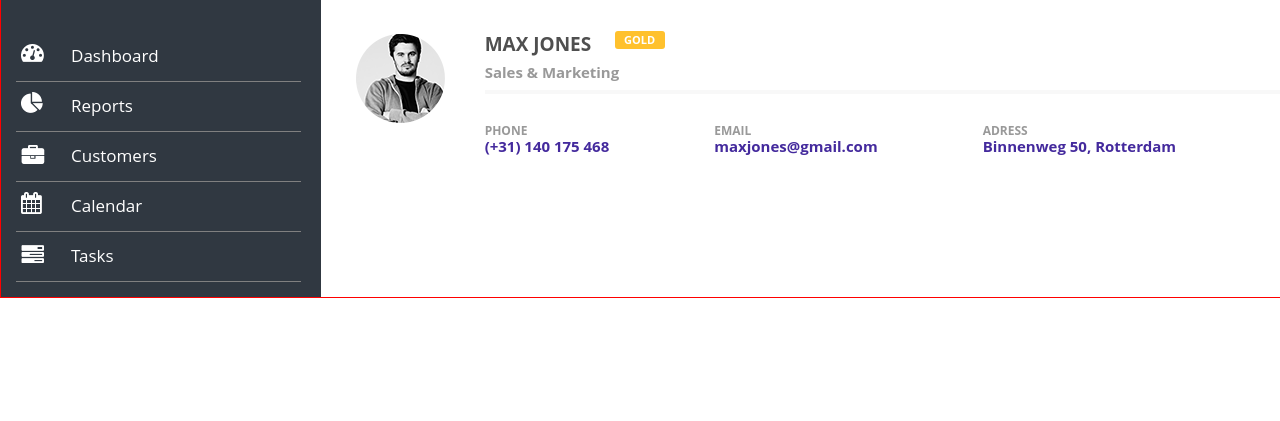
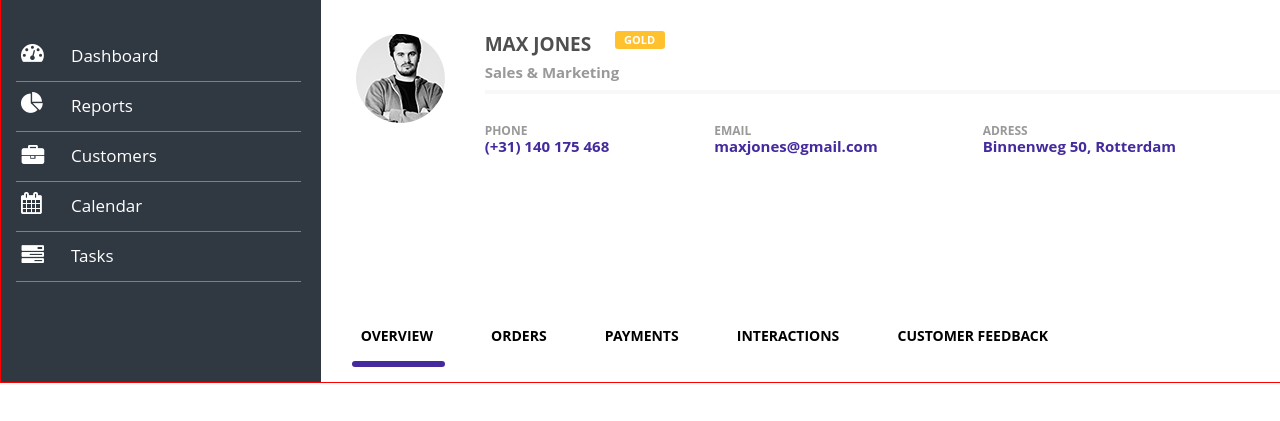
Before and after one commit to djatle/creative_crm, a plain HTML site: page index.html in a window 1280 px wide. Shown: the part 99-520 px from the top of the page. Drawn offline with Linux system fonts and the light colour scheme.

Commit message:
made users menu

```diff
--- a/css/style.css
+++ b/css/style.css
@@ -357,3 +357,29 @@ nav {
 	border-radius: 5px;
 	margin-left: 212px;
 }
+
+.user-menu{
+	margin-top: 165px;
+	list-style: none;
+}
+
+.user-menu-item{
+	display: inline-block;
+	vertical-align: top;
+	margin-right: 54px;
+	font-size: 14px;
+	line-height: 30px;
+	font-weight: bold;
+	padding-bottom: 15px;
+	position: relative;
+}
+
+.selected::after{
+	content: "";
+	position: absolute;
+	width: 120%;
+	top: 40px;
+	left: -12%;
+	border: 3px solid #442a9d;
+	border-radius: 3px;
+}
--- a/index.html
+++ b/index.html
@@ -88,6 +88,16 @@
 
 			</div>
 
+			<div class="user-menu-container">
+				<ul class="user-menu">
+					<li class="user-menu-item  selected">OVERVIEW</li>
+					<li class="user-menu-item">ORDERS</li>
+					<li class="user-menu-item">PAYMENTS</li>
+					<li class="user-menu-item">INTERACTIONS</li>
+					<li class="user-menu-item">CUSTOMER FEEDBACK</li>
+				</ul>
+			</div>
+
 			</div>
 
 
```
